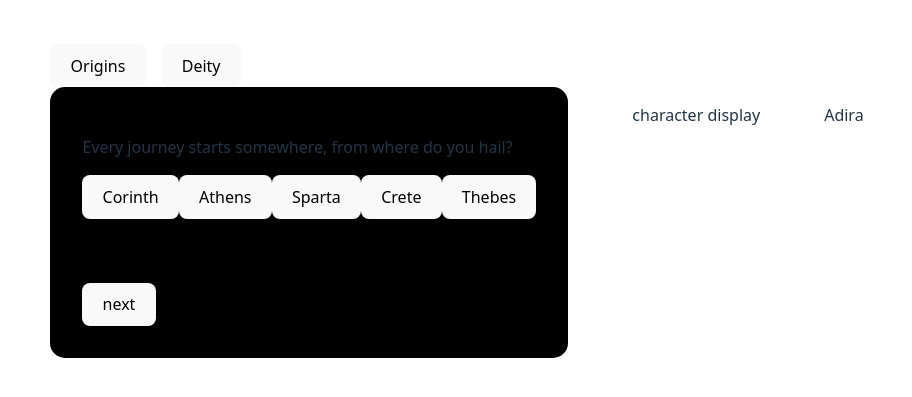
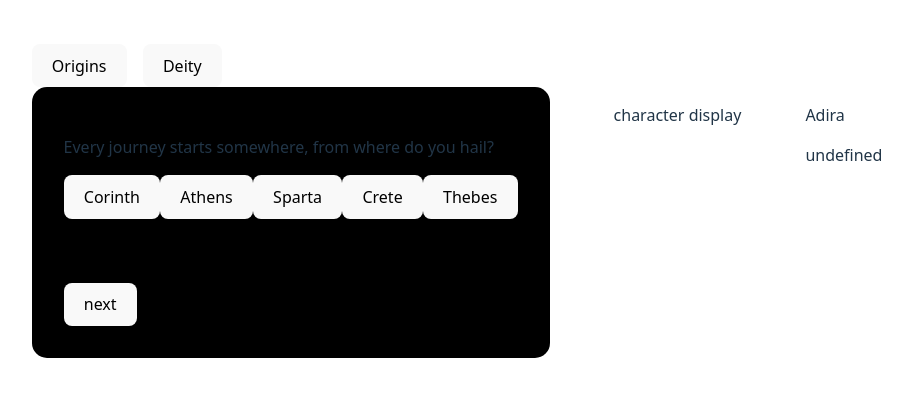
Before and after one commit to tecxh/character-gen, a React (Vite) app: page / in a window 1280 px wide. Shown: the part 199-596 px from the top of the page, without its empty margins (183-1095 px from the left). Built offline with nearby package versions, Linux system fonts and the light colour scheme.

Commit message:
show character class in info panel

```diff
--- a/src/components/CharacterInfoDisplay.tsx
+++ b/src/components/CharacterInfoDisplay.tsx
@@ -3,16 +3,17 @@ import { useData } from "../lib/DataContext";
 
 export const CharacterInfoDisplay = () => {
     const character = useCharacter();
-    const { locations } = useData();
+    const { locations, classes } = useData();
 
-    const { bio: { originLocation } } = character;
+    const { bio: { originLocation }, class: charClass } = character;
     const location = locations.find((location) => location.key === originLocation);
+    const selectedClass = classes.find((originalClass) => originalClass.key === charClass)
 
     return (
         <div>
             <p>{character.name}</p>
-            <p>{character.class}</p>
-            <p>{location?.personLabel}</p>
+            <span>{location?.personLabel + ' '}</span>
+            <span>{selectedClass?.label}</span>
         </div>
     )
 }
```
